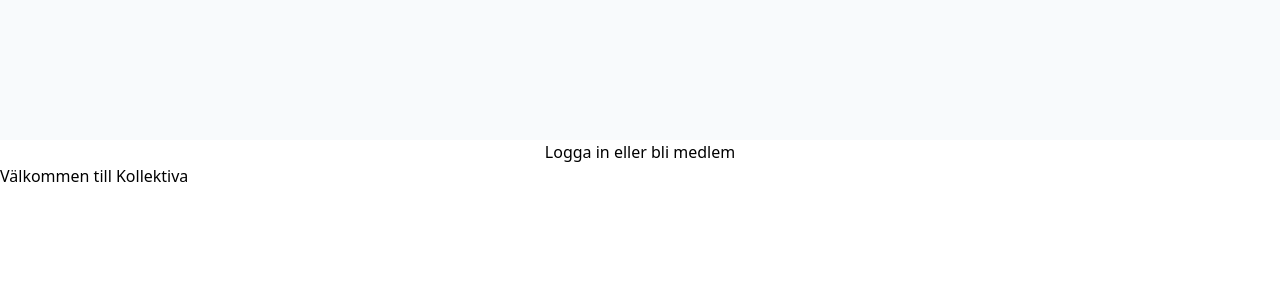
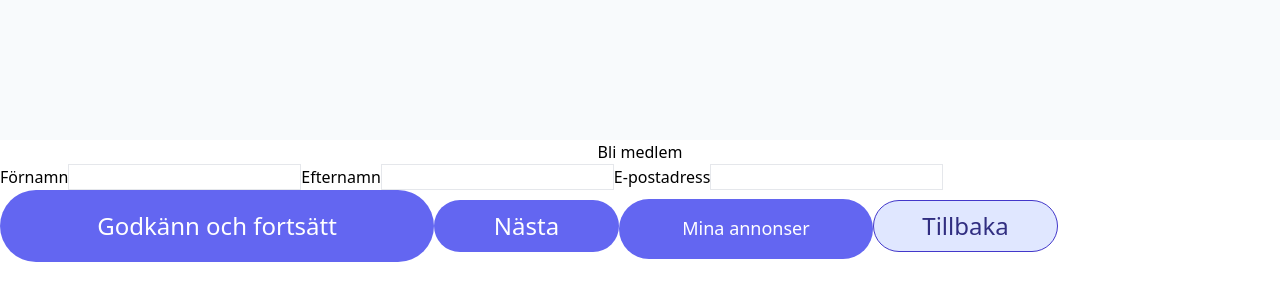
Before and after one commit to sofiaronnkvist/Kollektiva, a Next.js app: page /blimedlem in a window 1280 px wide. Shown: the part 60-360 px from the top of the page. Built offline with nearby package versions, Linux system fonts and the light colour scheme.

Commit message:
added more pages

```diff
--- /dev/null
+++ b/pages/blimedlem/1.tsx
@@ -0,0 +1,24 @@
+import React from 'react'
+import ButtonLg from '../../components/Buttons/ButtonLg'
+
+function Blimedlem1() {
+  return (
+    <div className="flex h-screen items-center bg-slate-50">
+      <div className="container mx-auto h-[400px] bg-white">
+        <h1 className="text-center">Bli en del av Kollektiva</h1>
+        <p>
+          Hos Kollektiva hör alla hemma. För att säkerställa det så ber vi dig
+          att skriva under på följande:
+        </p>
+        <p>
+          Jag samtycker till att behandla alla på Kollektiva med respekt och
+          utan fördomar, oavsett religion, nationellt ursprung, etnicitet,
+          funktionsvariation, kön, könsidentitet, sexuell läggning eller ålder.
+        </p>
+        <ButtonLg text="Godkänn" />
+      </div>
+    </div>
+  )
+}
+
+export default Blimedlem1
--- a/pages/blimedlem/index.tsx
+++ b/pages/blimedlem/index.tsx
@@ -1,11 +1,31 @@
 import React from 'react'
+import ButtonLg from '../../components/Buttons/ButtonLg'
+import ButtonSm from '../../components/Buttons/ButtonSm'
+import ButtonSm2 from '../../components/Buttons/ButtonSm2'
+import ButtonMd from '../../components/Buttons/ButtonMd'
 
 function Register() {
   return (
     <div className="flex h-screen items-center bg-slate-50">
       <div className="container mx-auto h-[400px] bg-white">
-        <p className="text-center">Logga in eller bli medlem</p>
-        <h1>Välkommen till Kollektiva</h1>
+        <h1 className="text-center">Bli medlem</h1>
+        <form action="">
+          <label htmlFor="namn">Förnamn</label>
+          <input type="text" name="namn" id="namn" className="border" />
+          <label htmlFor="efternamn">Efternamn</label>
+          <input
+            type="text"
+            name="efternamn"
+            id="efternamn"
+            className="border"
+          />
+          <label htmlFor="mail">E-postadress</label>
+          <input type="text" name="mail" id="mail" className="border" />
+        </form>
+        <ButtonLg text="Godkänn och fortsätt" />
+        <ButtonSm text="Nästa" />
+        <ButtonMd text="Mina annonser" />
+        <ButtonSm2 text="Tillbaka" />
       </div>
     </div>
   )
--- a/pages/loggain/index.tsx
+++ b/pages/loggain/index.tsx
@@ -8,12 +8,21 @@
   return (
     <div className="flex h-screen items-center bg-slate-50">
       <div className="container mx-auto h-[400px] bg-white">
-        <p className="text-center">Logga in eller bli medlem</p>
-        <h1>Välkommen till Kollektiva</h1>
-        <ButtonLg text="Skapa konto" />
-        <ButtonSm text="Nästa" />
-        <ButtonMd text="Mina annonser" />
-        <ButtonSm2 text="Tillbaka" />
+        <h1 className=" text-center text-[30px] font-bold">
+          Logga in eller skapa konto
+        </h1>
+        <div>
+          <button className="h-[72px] w-[434px] rounded-full bg-indigo-700 text-[24px] text-white">
+            Mobilt BankID
+          </button>
+        </div>
+        <div>
+          <button className="h-[72px] w-[434px] rounded-full border border-indigo-700 bg-indigo-100 text-[24px] text-indigo-900">
+            Skapa konto
+          </button>
+        </div>
+
+        <p>Så loggar du in med mobilt BankID och QR-kod</p>
       </div>
     </div>
   )
--- /dev/null
+++ b/pages/skapaannons/index.js
@@ -0,0 +1,25 @@
+import React from 'react'
+import ButtonLg from '../../components/Buttons/ButtonLg'
+
+function SkapaAnnons() {
+  return (
+    <div className="flex h-screen items-center bg-slate-50">
+      <div className="container mx-auto h-[400px] bg-white">
+        <h1 className="text-center">Skapa annons för din bostad</h1>
+      </div>
+      <div>
+        <h1>
+          Hej Marianne! <br />
+          Det är enkelt att bli hyresvärd.
+        </h1>
+        <p>
+          Till höger ser du en video som förklarar hur det går till. När du är
+          redo klickar du på sätt igång!
+        </p>
+        <ButtonLg text="Sätt igång" />
+      </div>
+    </div>
+  )
+}
+
+export default SkapaAnnons
```
